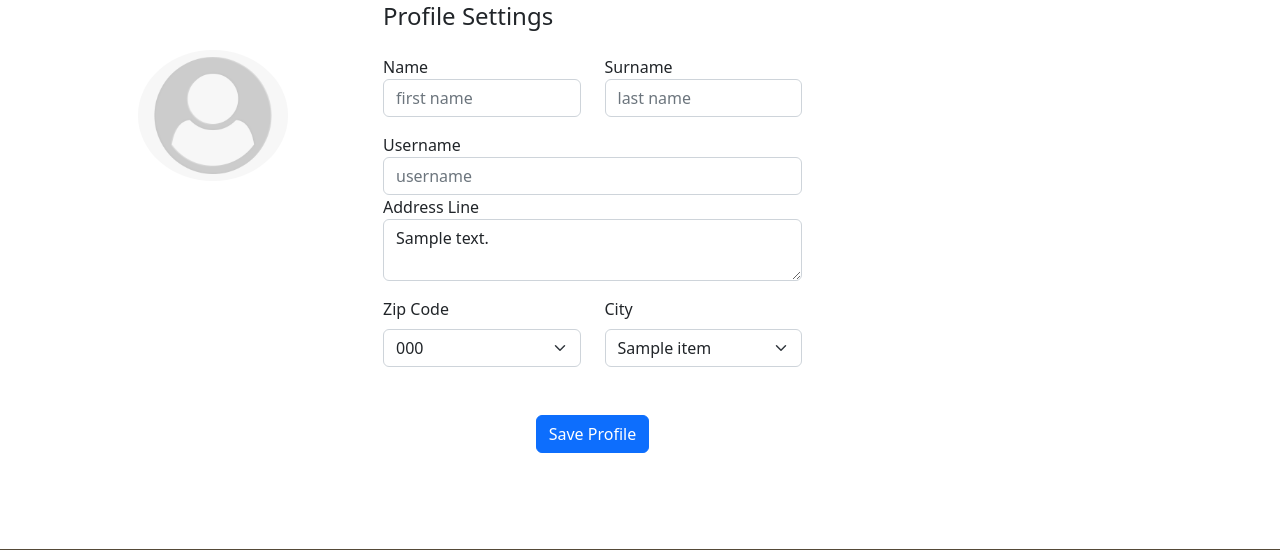
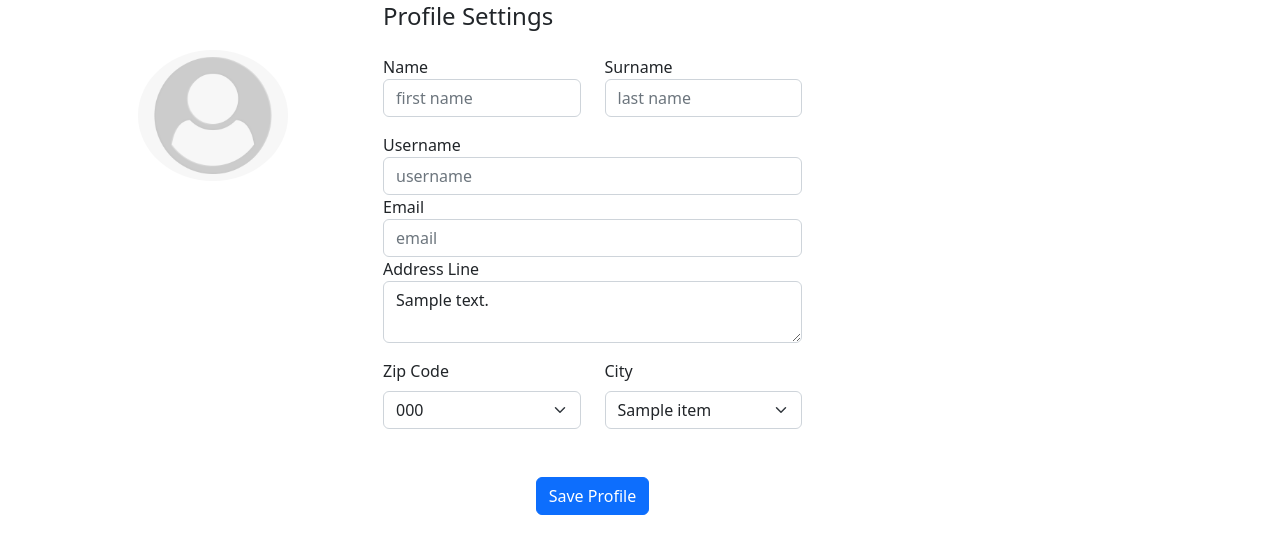
Before and after one commit to BlackTea13/Fredie-And-Friends-Coffee, a Flask app: template templates/User/editProfile.html in a window 1280 px wide. Shown: the part 171-721 px from the top of the page. Run offline with Flask 2, Linux system fonts and the light colour scheme; the template is opened without the code that fills it: most values are stand-ins (such as "Sample title", 1, 10 or a date in 2020); parts of the project's set-up code (start-up, migrations or seed data) failed here and were passed over; some libraries are stand-ins or nearby versions.

Commit message:
fix bugs

```diff
--- a/app.py
+++ b/app.py
@@ -269,7 +269,8 @@ def editProfile(username):
             f"UPDATE users "
             f"SET first_name = '{userDetails['first_name']}', "
             f"last_name = '{userDetails['last_name']}', "
-            f"username = '{userDetails['username']}' "
+            f"username = '{userDetails['username']}', "
+            f"email_address = '{userDetails['email_address']}' "
             f"WHERE email_address = '{session['userEmail']}'; "
         )
         # address_line
@@ -278,6 +279,7 @@ def editProfile(username):
                 f"UPDATE customers "
                 f"SET first_name = '{userDetails['first_name']}', "
                 f"last_name = '{userDetails['last_name']}', "
+                f"email_address = '{userDetails['email_address']}', "
                 f"address_line = '{userDetails['address_line']}', "
                 f"zip = '{userDetails['zip_code']}', "
                 f"city = '{userDetails['city']}' "
@@ -288,6 +290,7 @@ def editProfile(username):
                 f"UPDATE employees "
                 f"SET first_name = '{userDetails['first_name']}', "
                 f"last_name = '{userDetails['last_name']}', "
+                f"email_address = '{userDetails['email_address']}', "
                 f"address_line = '{userDetails['address_line']}', "
                 f"zip = '{userDetails['zip_code']}', "
                 f"city = '{userDetails['city']}' "
@@ -297,7 +300,8 @@ def editProfile(username):
             queryStatement_editCustomer = (
                 f"UPDATE employees "
                 f"SET first_name = '{userDetails['first_name']}', "
-                f"last_name = '{userDetails['last_name']}' "
+                f"last_name = '{userDetails['last_name']}', "
+                f"email_address = '{userDetails['email_address']}' "
                 f"WHERE email_address = '{session['userEmail']}'; "
             )
 
@@ -311,6 +315,7 @@ def editProfile(username):
         session['username'] = userDetails['username']
         session['firstName'] = userDetails['first_name']
         session['lastName'] = userDetails['last_name']
+        session['userEmail'] = userDetails['email_address']
 
 
         flash("Form Submitted Successfully.", "success")
--- a/templates/User/editProfile.html
+++ b/templates/User/editProfile.html
@@ -27,6 +27,12 @@
                         <label class="labels">Username</label>
                         <input type="text" name="username" class="form-control" required placeholder="username" value="{{session['username']}}" maxlength ="20">
                     </div>
+
+                    <div class="col-md-12">
+                        <label class="labels">Email</label>
+                        <input type="text" name="email_address" class="form-control" required placeholder="email" value="{{session['userEmail']}}" maxlength ="300">
+                    </div>
+
                     {% if session['userroleid']|int != 3 %}
                     <div class="col-md-12">
                         <label class="labels">Address Line</label>
```
